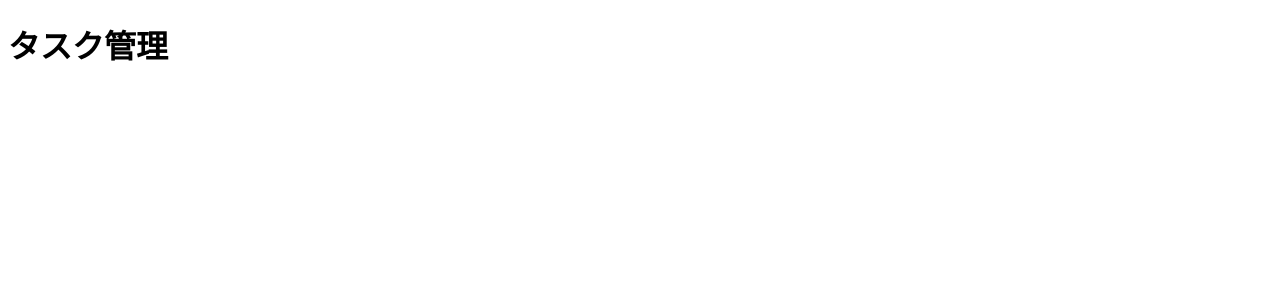
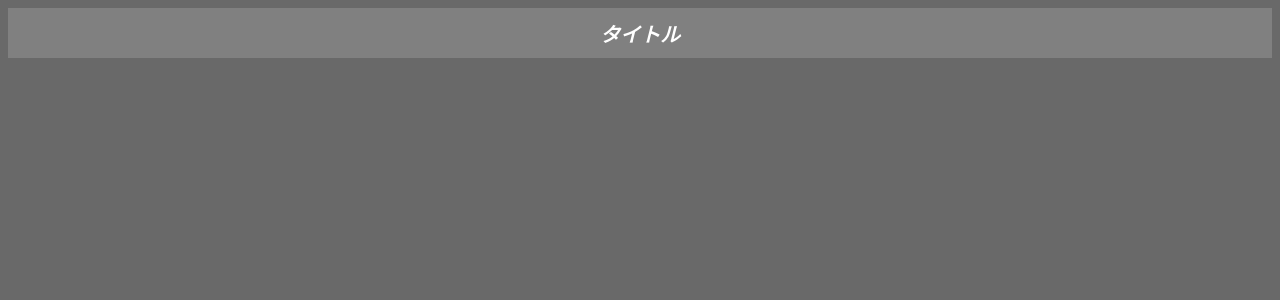
Before and after one commit to sorafujiyama/task, a Vue app: page / in a window 1280 px wide. Shown: the top 300 px of the page. Built offline with nearby package versions, Linux system fonts and the light colour scheme.

Commit message:
CSSファイルの作成

```diff
--- /dev/null
+++ b/src/assets/css/styles.css
@@ -0,0 +1,18 @@
+html {
+  background-color:#696969;
+}
+
+header {
+  background-color: gray;
+  width: 100%;
+  height: 50px;
+  display: flex;
+  justify-content: center;
+}
+
+.title {
+  font-style: italic;
+  margin: auto;
+  font-size: 20px;
+  color: white;
+}
--- a/src/components/Board.vue
+++ b/src/components/Board.vue
@@ -1,6 +1,6 @@
 <template>
   <header>
-    <h1>タスク管理</h1>
+      <h1 class="title">タイトル</h1>
   </header>
 </template>
 
--- a/src/main.js
+++ b/src/main.js
@@ -1,6 +1,7 @@
 import Vue from 'vue'
 import App from './App.vue'
 import store from './store'
+import './assets/css/styles.css'
 
 Vue.config.productionTip = false
 
```
